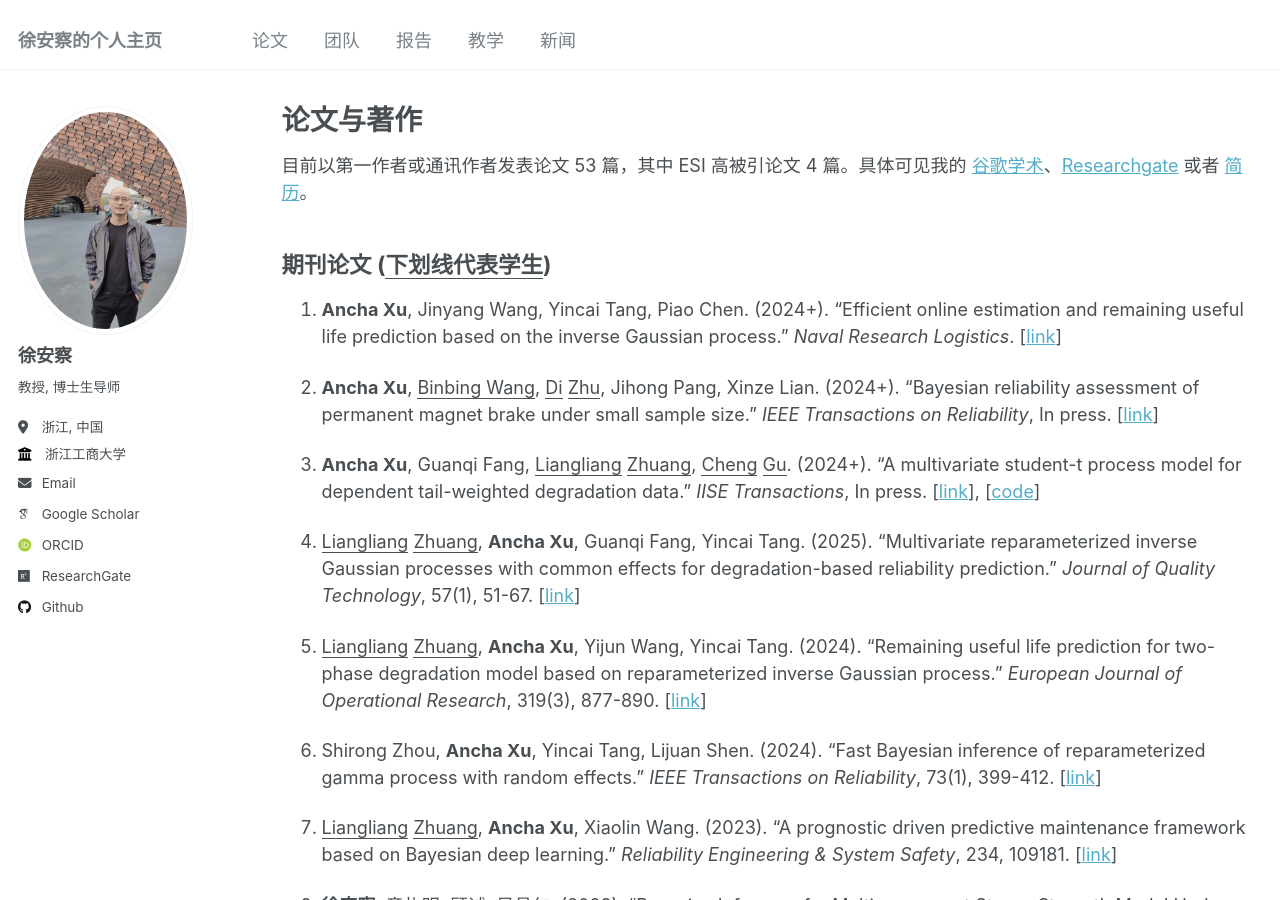
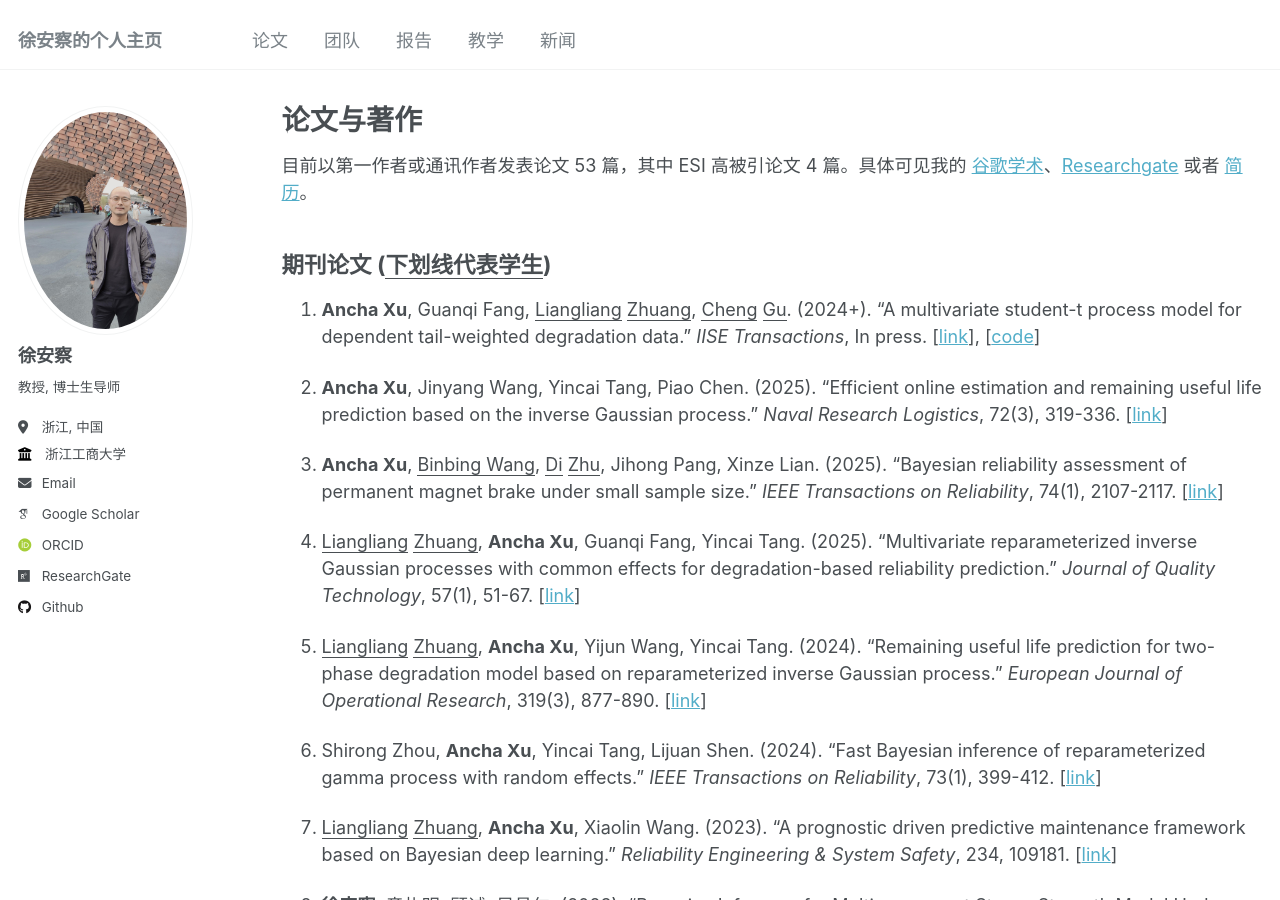
Before and after one commit to XU-ANCHA/XU-ANCHA.github.io, a Jekyll site: the page built from _pages/publications.md, in a window 1280 px wide and 900 px high. Built offline with Jekyll 4.4.1, drawn with Linux system fonts in a browser that asks for light colours; some web fonts are replaced.

Commit message:
Update publications.md

```diff
--- a/_pages/publications.md
+++ b/_pages/publications.md
@@ -10,11 +10,11 @@ author_profile: true
 
 ## 期刊论文 (<u>下划线代表学生</u>)
 
-1. **Ancha Xu**, Jinyang Wang, Yincai Tang, Piao Chen. (2024+). "Efficient online estimation and remaining useful life prediction based on the inverse Gaussian process." *Naval Research Logistics*. [<a href="https://doi.org/10.1002/nav.22226">link</a>]
+1. **Ancha Xu**, Guanqi Fang, <u>Liangliang</u> <u>Zhuang</u>, <u>Cheng</u> <u>Gu</u>. (2024+). "A multivariate student-t process model for dependent tail-weighted degradation data." *IISE Transactions*, In press. [<a href="https://doi.org/10.1080/24725854.2024.2389538">link</a>], [<a href="https://github.com/liangliangzhuang/multi-student-t-code">code</a>]
 
-1. **Ancha Xu**, <u>Binbing Wang</u>, <u>Di</u> <u>Zhu</u>, Jihong Pang, Xinze Lian. (2024+). "Bayesian reliability assessment of permanent magnet brake under small sample size." *IEEE Transactions on Reliability*, In press. [<a href="https://doi.org/10.1109/TR.2024.3381072">link</a>]
+1. **Ancha Xu**, Jinyang Wang, Yincai Tang, Piao Chen. (2025). "Efficient online estimation and remaining useful life prediction based on the inverse Gaussian process." *Naval Research Logistics*, 72(3), 319-336. [<a href="https://doi.org/10.1002/nav.22226">link</a>]
 
-1. **Ancha Xu**, Guanqi Fang, <u>Liangliang</u> <u>Zhuang</u>, <u>Cheng</u> <u>Gu</u>. (2024+). "A multivariate student-t process model for dependent tail-weighted degradation data." *IISE Transactions*, In press. [<a href="https://doi.org/10.1080/24725854.2024.2389538">link</a>], [<a href="https://github.com/liangliangzhuang/multi-student-t-code">code</a>]
+1. **Ancha Xu**, <u>Binbing Wang</u>, <u>Di</u> <u>Zhu</u>, Jihong Pang, Xinze Lian. (2025). "Bayesian reliability assessment of permanent magnet brake under small sample size." *IEEE Transactions on Reliability*, 74(1), 2107-2117. [<a href="https://doi.org/10.1109/TR.2024.3381072">link</a>]
 
 1. <u>Liangliang</u> <u>Zhuang</u>, **Ancha Xu**, Guanqi Fang, Yincai Tang. (2025). "Multivariate reparameterized inverse Gaussian processes with common effects for degradation-based reliability prediction." *Journal of Quality Technology*, 57(1), 51-67. [<a href="https://doi.org/10.1080/00224065.2024.2402850">link</a>]
 
```
